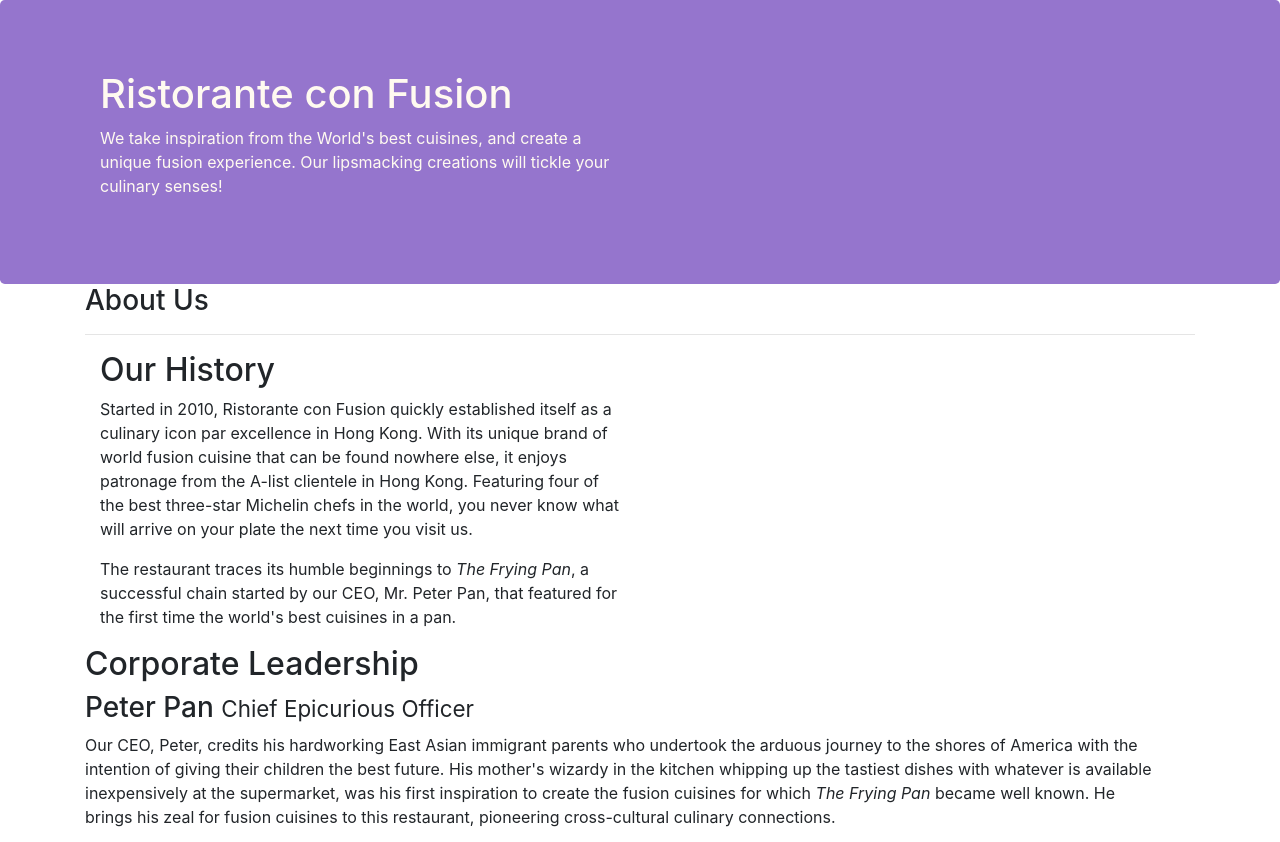
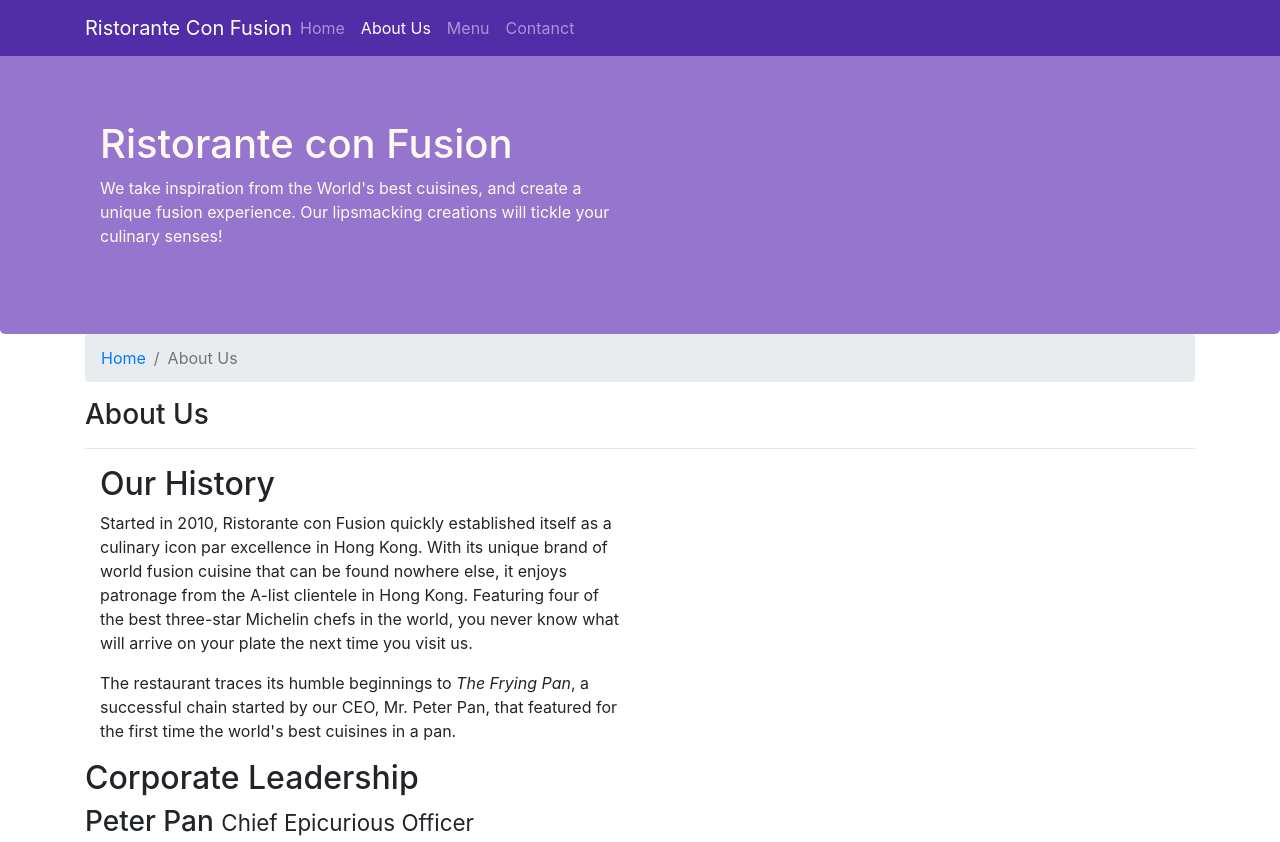
Before and after one commit to jennywang67/bootstrap4starter, a website: page aboutus.html in a window 1280 px wide. Shown: the top 842 px of the page. Drawn offline with nearby package versions, Linux system fonts and the light colour scheme.

Commit message:
navbar and breadcrumbs

```diff
--- a/aboutus.html
+++ b/aboutus.html
@@ -15,6 +15,22 @@
 </head>
 
 <body>
+    <nav class="navbar navbar-dark navbar-expand-sm fixed-top">
+        <div class="container">
+            <button class="navbar-toggler" type="button" data-toggle="collapse" data-target="#Navbar">
+                <span class="navbar-toggler-icon"></span>
+            </button>
+            <a class="navbar-brand mr-auto" href="./index.html">Ristorante Con Fusion</a>
+            <div class="collapse navbar-collapse" id="Navbar">
+                <ul class="navbar-nav mr-auto">
+                    <li class="nav-item"><a class="nav-link" href="./index.html">Home</a></li>
+                    <li class="nav-item active"><a class="nav-link" href="#">About Us</a></li>
+                    <li class="nav-item"><a class="nav-link" href="#">Menu</a></li>
+                    <li class="nav-item"><a class="nav-link" href="#">Contanct</a></li>
+                </ul>
+            </div>
+        </div>
+    </nav>
 
     <header class="jumbotron">
         <div class="container">
@@ -31,6 +47,11 @@
 
     <div class="container">
         <div>
+            <!--div couldve worked too, but ol is better for li-->
+            <ol class="col-12 breadcrumb">
+                <li class="breadcrumb-item"><a href="./index.html">Home</a></li>
+                <li class="breadcrumb-item active">About Us</li>
+            </ol>
             <div>
                <h3>About Us</h3>
                <hr>
@@ -70,7 +91,7 @@
                 <div class="col-4 offset-1 col-sm-2">
                     <h5>Links</h5>
                     <ul class="list-unstyled">
-                        <li><a href="#">Home</a></li>
+                        <li><a href="./index.html">Home</a></li>
                         <li><a href="#">About</a></li>
                         <li><a href="#">Menu</a></li>
                         <li><a href="#">Contact</a></li>
--- a/css/styles.css
+++ b/css/styles.css
@@ -28,3 +28,13 @@
     margin: 0px;
     color: #0f0f0f;
 }
+
+/*whenever using fixed top navbar, good to give padding to body so navbar doesn't cover top part of page*/
+body{
+    padding: 50px 0px 0px 0px;
+    z-index: 0;
+}
+
+.navbar-dark{
+    background-color: #512DA8;
+}
```
Also changed, not shown: index.html (+37 -1 lines).
